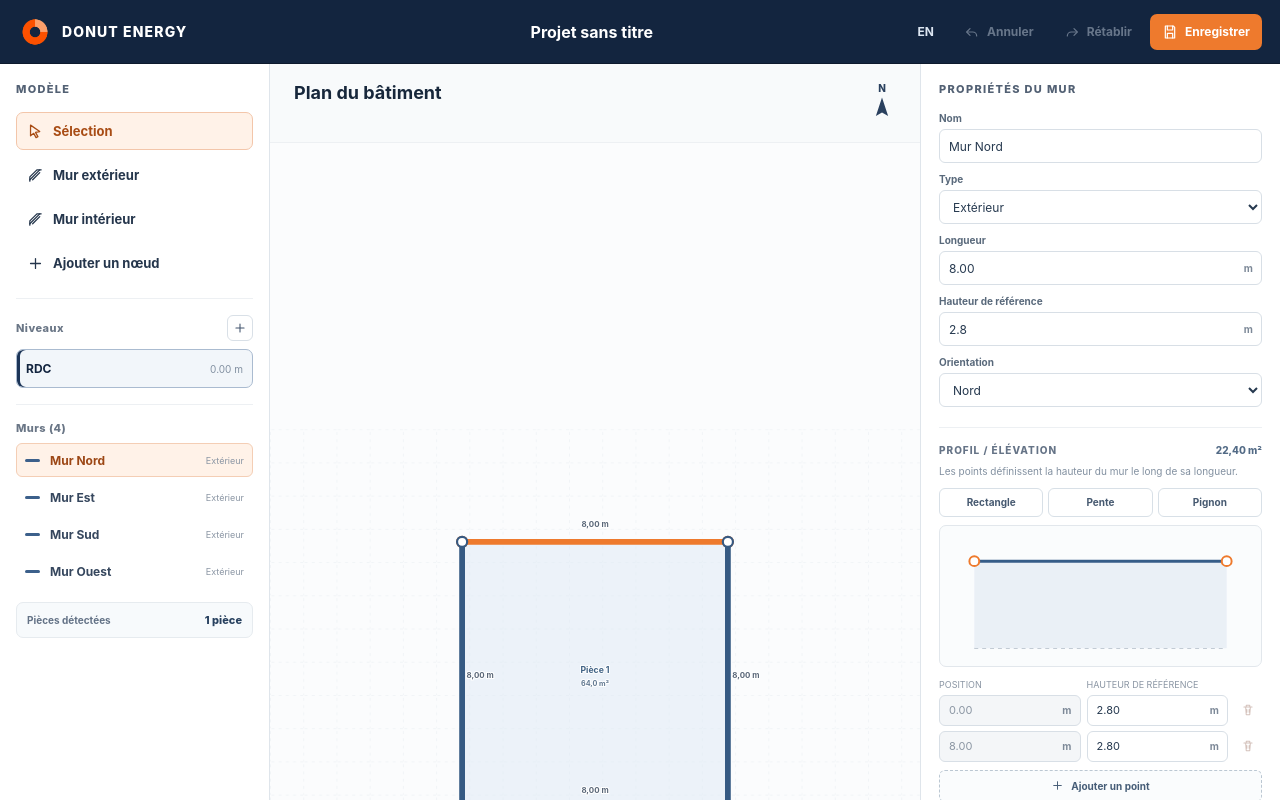
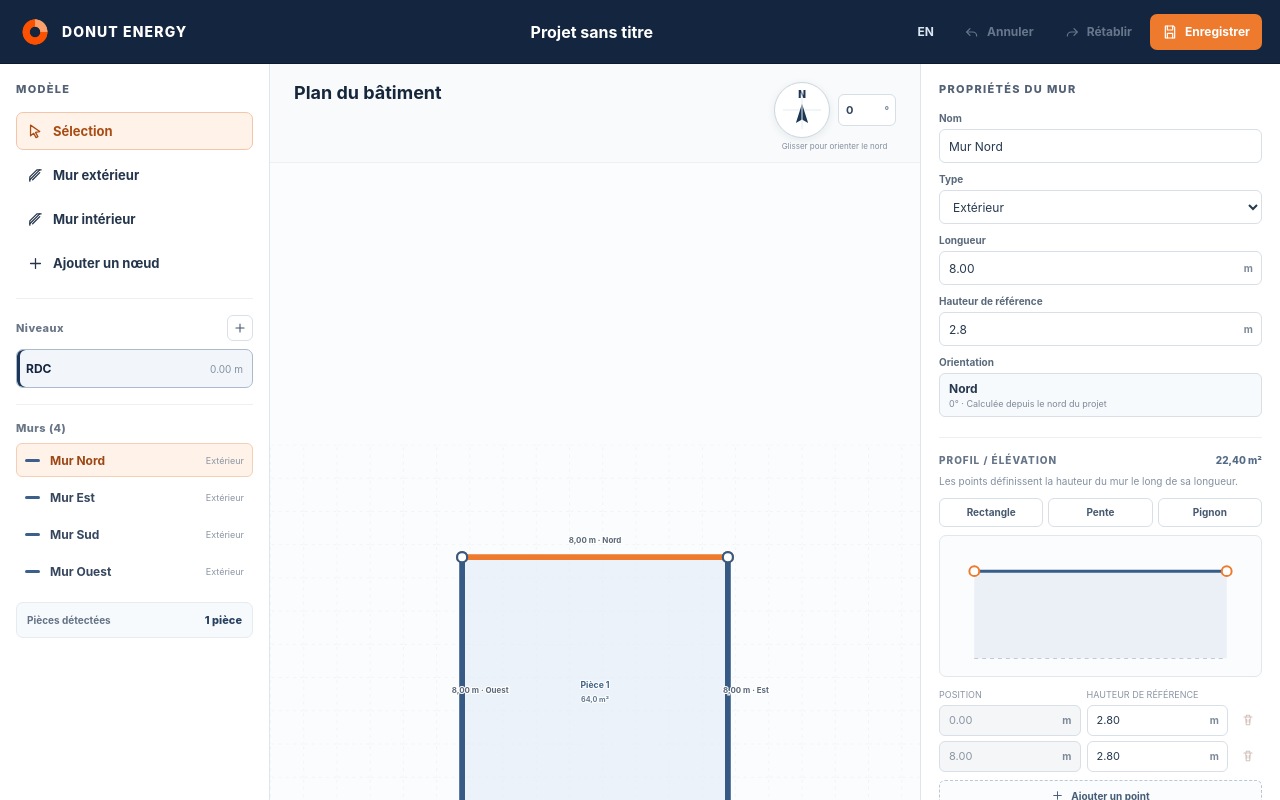
Before and after one commit to Romain76160/donut-energy, a React (Vite) app: page / in a window 1280 px wide. Shown: the top 800 px of the page. Built offline with nearby package versions, Linux system fonts and the light colour scheme.

Commit message:
Automatiser l’orientation des murs depuis le nord

```diff
--- a/src/App.tsx
+++ b/src/App.tsx
@@ -5,7 +5,7 @@ import { PlanCanvas } from "./components/PlanCanvas";
 import { StatusBar } from "./components/StatusBar";
 import { TopBar } from "./components/TopBar";
 import { WallInspector } from "./components/WallInspector";
-import { detectRooms, nearestWallPoint, projectFromLengthAngle, snapPoint, splitWallsAtPoint } from "./geometry";
+import { detectRooms, nearestWallPoint, projectFromLengthAngle, snapPoint, splitWallsAtPoint, wallAzimuthFromNorth, wallOrientationFromNorth } from "./geometry";
 import { translations, type Language } from "./i18n";
 import {
   createId,
@@ -53,6 +53,15 @@ const loadLanguage = (): Language => {
   }
 };
 
+const loadNorthAngle = () => {
+  try {
+    const value = Number(localStorage.getItem("donut-energy-north-angle"));
+    return Number.isFinite(value) ? ((value % 360) + 360) % 360 : 0;
+  } catch {
+    return 0;
+  }
+};
+
 const drawingMode = (mode: EditorMode) => mode === "draw-external" || mode === "draw-internal";
 
 function App() {
@@ -66,6 +75,7 @@ function App() {
   const [zoom, setZoom] = useState(1);
   const [saved, setSaved] = useState(false);
   const [language, setLanguage] = useState<Language>(loadLanguage);
+  const [northAngle, setNorthAngle] = useState(loadNorthAngle);
 
   const project = history.present;
   const activeLevel = useMemo(
@@ -84,6 +94,14 @@ function App() {
       .sort((a, b) => b.elevation - a.elevation)[0];
     return lower?.walls ?? [];
   }, [activeLevel, project.levels]);
+  const automaticOrientation = useMemo(() => {
+    if (!selectedWall || selectedWall.type !== "external" || !activeLevel) return null;
+    return wallOrientationFromNorth(selectedWall, activeLevel.walls, northAngle, rooms);
+  }, [selectedWall, activeLevel, northAngle, rooms]);
+  const automaticAzimuth = useMemo(() => {
+    if (!selectedWall || selectedWall.type !== "external" || !activeLevel) return null;
+    return wallAzimuthFromNorth(selectedWall, activeLevel.walls, northAngle, rooms);
+  }, [selectedWall, activeLevel, northAngle, rooms]);
 
   useEffect(() => {
     if (!activeLevel) {
@@ -109,6 +127,14 @@ function App() {
       // Language persistence is optional when storage is unavailable.
     }
   }, [language]);
+
+  useEffect(() => {
+    try {
+      localStorage.setItem("donut-energy-north-angle", String(northAngle));
+    } catch {
+      // North orientation persistence is optional when storage is unavailable.
+    }
+  }, [northAngle]);
 
   const commit = (update: (current: Project) => Project) => {
     setSaved(false);
@@ -390,16 +416,20 @@ function App() {
           mode={mode}
           zoom={zoom}
           draftStart={draftStart}
+          northAngle={northAngle}
           language={language}
           onSelectWall={setSelectedWallId}
           onClearSelection={() => setSelectedWallId(null)}
           onCanvasPoint={handleCanvasPoint}
           onZoomChange={setZoom}
+          onNorthAngleChange={setNorthAngle}
         />
         {selectedWall ? (
           <WallInspector
             wall={selectedWall}
             language={language}
+            automaticOrientation={automaticOrientation}
+            automaticAzimuth={automaticAzimuth}
             onUpdateWall={(patch) => updateSelectedWall((wall) => ({ ...wall, ...patch }))}
             onUpdateLength={updateWallLength}
             onAddLayer={() => updateSelectedWall((wall) => ({ ...wall, layers: [...wall.layers, { id: createId(), thicknessMm: 100, ...MATERIALS[5] }] }))}
--- a/src/components/PlanCanvas.tsx
+++ b/src/components/PlanCanvas.tsx
@@ -1,8 +1,9 @@
-import { useMemo, useRef, useState } from "react";
+import { useMemo, useRef, useState, type PointerEvent as ReactPointerEvent } from "react";
 import { LocateIcon, ZoomInIcon, ZoomOutIcon } from "../icons";
-import { snapPoint, type Room } from "../geometry";
-import { localeFor, translations, type Language } from "../i18n";
+import { snapPoint, wallOrientationFromNorth, type Room } from "../geometry";
+import { localeFor, orientationLabel, translations, type Language } from "../i18n";
 import { formatNumber, wallLength, type EditorMode, type Point, type Wall } from "../model";
+import "../north-control.css";
 
 const VIEW_WIDTH = 900;
 const VIEW_HEIGHT = 680;
@@ -17,14 +18,17 @@ type Props = {
   mode: EditorMode;
   zoom: number;
   draftStart: Point | null;
+  northAngle: number;
   language: Language;
   onSelectWall: (id: string) => void;
   onClearSelection: () => void;
   onCanvasPoint: (point: Point) => void;
   onZoomChange: (zoom: number) => void;
+  onNorthAngleChange: (angle: number) => void;
 };
 
 const isDrawing = (mode: EditorMode) => mode === "draw-external" || mode === "draw-internal";
+const normalizeNorthAngle = (value: number) => ((value % 360) + 360) % 360;
 
 export function PlanCanvas({
   walls,
@@ -34,17 +38,22 @@ export function PlanCanvas({
   mode,
   zoom,
   draftStart,
+  northAngle,
   language,
   onSelectWall,
   onClearSelection,
   onCanvasPoint,
   onZoomChange,
+  onNorthAngleChange,
 }: Props) {
   const svgRef = useRef<SVGSVGElement>(null);
+  const northDialRef = useRef<HTMLDivElement>(null);
   const [pointer, setPointer] = useState<Point | null>(null);
   const scale = BASE_SCALE * zoom;
   const text = translations[language];
   const locale = localeFor(language);
+  const northControlLabel = language === "fr" ? "Orientation du nord" : "North orientation";
+  const northHint = language === "fr" ? "Glisser pour orienter le nord" : "Drag to orient north";
 
   const project = (point: Point) => ({
     x: CENTER.x + point.x * scale,
@@ -58,6 +67,16 @@ export function PlanCanvas({
     const x = ((clientX - rect.left) / rect.width) * VIEW_WIDTH;
     const y = ((clientY - rect.top) / rect.height) * VIEW_HEIGHT;
     return snapPoint({ x: (x - CENTER.x) / scale, y: (y - CENTER.y) / scale }, walls);
+  };
+
+  const setNorthFromPointer = (event: ReactPointerEvent<HTMLDivElement>) => {
+    const dial = northDialRef.current;
+    if (!dial) return;
+    const rect = dial.getBoundingClientRect();
+    const dx = event.clientX - (rect.left + rect.width / 2);
+    const dy = event.clientY - (rect.top + rect.height / 2);
+    const angle = Math.atan2(dx, -dy) * 180 / Math.PI;
+    onNorthAngleChange(normalizeNorthAngle(Math.round(angle)));
   };
 
   const preview = useMemo(() => {
@@ -80,9 +99,59 @@ export function PlanCanvas({
           {isDrawing(mode) ? <p>{text.drawHint}</p> : null}
           {mode === "node" ? <p>{text.nodeHint}</p> : null}
         </div>
-        <div className="north-indicator" aria-label={text.north}>
-          <span>N</span>
-          <svg viewBox="0 0 32 32" aria-hidden="true"><path d="M16 4 23 25 16 21 9 25Z" /></svg>
+        <div className="north-control">
+          <div
+            ref={northDialRef}
+            className="north-dial"
+            role="slider"
+            tabIndex={0}
+            aria-label={northControlLabel}
+            aria-valuemin={0}
+            aria-valuemax={359}
+            aria-valuenow={Math.round(northAngle)}
+            onPointerDown={(event) => {
+              event.currentTarget.setPointerCapture(event.pointerId);
+              setNorthFromPointer(event);
+            }}
+            onPointerMove={(event) => {
+              if (event.currentTarget.hasPointerCapture(event.pointerId)) setNorthFromPointer(event);
+            }}
+            onPointerUp={(event) => {
+              if (event.currentTarget.hasPointerCapture(event.pointerId)) event.currentTarget.releasePointerCapture(event.pointerId);
+            }}
+            onPointerCancel={(event) => {
+              if (event.currentTarget.hasPointerCapture(event.pointerId)) event.currentTarget.releasePointerCapture(event.pointerId);
+            }}
+            onKeyDown={(event) => {
+              const step = event.shiftKey ? 15 : 1;
+              if (["ArrowRight", "ArrowUp"].includes(event.key)) {
+                event.preventDefault();
+                onNorthAngleChange(normalizeNorthAngle(northAngle + step));
+              }
+              if (["ArrowLeft", "ArrowDown"].includes(event.key)) {
+                event.preventDefault();
+                onNorthAngleChange(normalizeNorthAngle(northAngle - step));
+              }
+            }}
+          >
+            <div className="north-arrow" style={{ transform: `rotate(${northAngle}deg)` }} aria-hidden="true">
+              <span>N</span>
+              <svg viewBox="0 0 32 32"><path d="M16 3 23 25 16 21 9 25Z" /></svg>
+            </div>
+          </div>
+          <div className="north-angle-field">
+            <input
+              aria-label={northControlLabel}
+              type="number"
+              min="0"
+              max="359"
+              step="1"
+              value={Math.round(northAngle)}
+              onChange={(event) => onNorthAngleChange(normalizeNorthAngle(Number(event.target.value)))}
+            />
+            <b>°</b>
+          </div>
+          <small>{northHint}</small>
         </div>
       </div>
       <svg
@@ -138,6 +207,9 @@ export function PlanCanvas({
           const midX = (start.x + end.x) / 2;
           const midY = (start.y + end.y) / 2;
           const horizontal = Math.abs(end.x - start.x) >= Math.abs(end.y - start.y);
+          const automaticOrientation = wall.type === "external"
+            ? wallOrientationFromNorth(wall, walls, northAngle, rooms)
+            : null;
           return (
             <g
               key={wall.id}
@@ -153,7 +225,7 @@ export function PlanCanvas({
               <circle className="wall-node" cx={start.x} cy={start.y} r="7" />
               <circle className="wall-node" cx={end.x} cy={end.y} r="7" />
               <text x={midX + (horizontal ? 0 : 25)} y={midY + (horizontal ? -20 : 4)} textAnchor="middle">
-                {formatNumber(wallLength(wall), 2, locale)} m
+                {formatNumber(wallLength(wall), 2, locale)} m{automaticOrientation ? ` · ${orientationLabel(automaticOrientation, language)}` : ""}
               </text>
             </g>
           );
--- a/src/components/WallInspector.tsx
+++ b/src/components/WallInspector.tsx
@@ -13,11 +13,11 @@ import {
 } from "../model";
 import { wallArea, wallResistance, wallUValue } from "../thermal";
 
-const ORIENTATIONS: Orientation[] = ["Nord", "Est", "Sud", "Ouest"];
-
 type Props = {
   wall: Wall | null;
   language: Language;
+  automaticOrientation: Orientation | null;
+  automaticAzimuth: number | null;
   onUpdateWall: (patch: Partial<Wall>) => void;
   onUpdateLength: (length: number) => void;
   onAddLayer: () => void;
@@ -62,6 +62,8 @@ function ProfilePreview({ wall }: { wall: Wall }) {
 export function WallInspector({
   wall,
   language,
+  automaticOrientation,
+  automaticAzimuth,
   onUpdateWall,
   onUpdateLength,
   onAddLayer,
@@ -74,6 +76,7 @@ export function WallInspector({
 }: Props) {
   const text = translations[language];
   const locale = localeFor(language);
+  const automaticLabel = language === "fr" ? "Calculée depuis le nord du projet" : "Calculated from project north";
 
   if (!wall) return null;
   const profile = normalizeProfile(wall);
@@ -132,9 +135,12 @@ export function WallInspector({
         </label>
         <label>
           <span>{text.orientation}</span>
-          <select value={wall.orientation} onChange={(event) => onUpdateWall({ orientation: event.target.value as Orientation })}>
-            {ORIENTATIONS.map((orientation) => <option key={orientation} value={orientation}>{orientationLabel(orientation, language)}</option>)}
-          </select>
+          <div className="orientation-readonly">
+            <strong>{wall.type === "internal" ? text.internal : automaticOrientation ? orientationLabel(automaticOrientation, language) : "—"}</strong>
+            <small>
+              {wall.type === "external" && automaticAzimuth !== null ? `${formatNumber(automaticAzimuth, 0, locale)}° · ` : ""}{automaticLabel}
+            </small>
+          </div>
         </label>
       </div>
 
--- a/src/geometry.ts
+++ b/src/geometry.ts
@@ -1,4 +1,4 @@
-import { createId, orientationFromPoints, pointsEqual, rectangleProfile, wallLength, type Point, type Wall } from "./model";
+import { createId, orientationFromPoints, pointsEqual, rectangleProfile, wallLength, type Orientation, type Point, type Wall } from "./model";
 
 export type Room = {
   id: string;
@@ -11,6 +11,57 @@ export type Room = {
 
 const ROUNDING = 1000;
 const pointKey = (point: Point) => `${Math.round(point.x * ROUNDING)},${Math.round(point.y * ROUNDING)}`;
+const normalizeAngle = (value: number) => ((value % 360) + 360) % 360;
+
+const orientationFromAzimuth = (azimuth: number): Orientation => {
+  const normalized = normalizeAngle(azimuth);
+  if (normalized >= 315 || normalized < 45) return "Nord";
+  if (normalized < 135) return "Est";
+  if (normalized < 225) return "Sud";
+  return "Ouest";
+};
+
+const roomUsesWall = (room: Room, wall: Wall) => room.polygon.some((point, index) => {
+  const next = room.polygon[(index + 1) % room.polygon.length];
+  return (
+    (pointsEqual(point, wall.start, 0.02) && pointsEqual(next, wall.end, 0.02)) ||
+    (pointsEqual(point, wall.end, 0.02) && pointsEqual(next, wall.start, 0.02))
+  );
+});
+
+const envelopeCenter = (walls: Wall[]): Point => {
+  const envelope = walls.filter((wall) => wall.type === "external");
+  const source = envelope.length ? envelope : walls;
+  const points = source.flatMap((wall) => [wall.start, wall.end]);
+  if (!points.length) return { x: 0, y: 0 };
+  return points.reduce(
+    (center, point) => ({ x: center.x + point.x / points.length, y: center.y + point.y / points.length }),
+    { x: 0, y: 0 },
+  );
+};
+
+export const wallAzimuthFromNorth = (wall: Wall, walls: Wall[], northAngleDeg: number, rooms?: Room[]) => {
+  const dx = wall.end.x - wall.start.x;
+  const dy = wall.end.y - wall.start.y;
+  const length = Math.hypot(dx, dy);
+  if (length < 0.001) return 0;
+
+  const midpoint = { x: (wall.start.x + wall.end.x) / 2, y: (wall.start.y + wall.end.y) / 2 };
+  const detectedRooms = rooms ?? detectRooms(walls);
+  const adjacentRoom = detectedRooms.find((room) => roomUsesWall(room, wall));
+  const reference = adjacentRoom?.centroid ?? envelopeCenter(walls);
+  const away = { x: midpoint.x - reference.x, y: midpoint.y - reference.y };
+
+  const leftNormal = { x: dy / length, y: -dx / length };
+  const leftScore = leftNormal.x * away.x + leftNormal.y * away.y;
+  const normal = leftScore >= 0 ? leftNormal : { x: -leftNormal.x, y: -leftNormal.y };
+
+  const absoluteBearing = normalizeAngle(Math.atan2(normal.x, -normal.y) * 180 / Math.PI);
+  return normalizeAngle(absoluteBearing - northAngleDeg);
+};
+
+export const wallOrientationFromNorth = (wall: Wall, walls: Wall[], northAngleDeg: number, rooms?: Room[]): Orientation =>
+  orientationFromAzimuth(wallAzimuthFromNorth(wall, walls, northAngleDeg, rooms));
 
 export const snapToGrid = (point: Point, step = 0.5): Point => ({
   x: Math.round(point.x / step) * step,
--- /dev/null
+++ b/src/north-control.css
@@ -0,0 +1,99 @@
+.north-control {
+  display: grid;
+  grid-template-columns: 58px 58px;
+  align-items: center;
+  justify-items: center;
+  gap: 4px 7px;
+  color: #2a405e;
+}
+
+.north-dial {
+  position: relative;
+  width: 56px;
+  height: 56px;
+  border: 1px solid #ccd6df;
+  border-radius: 50%;
+  background: #fff;
+  box-shadow: 0 2px 8px rgba(28, 48, 75, .08);
+  touch-action: none;
+  user-select: none;
+  cursor: grab;
+  outline: none;
+}
+
+.north-dial:active { cursor: grabbing; }
+.north-dial:focus-visible { box-shadow: 0 0 0 3px rgba(71, 120, 184, .18); border-color: #7f9bb9; }
+.north-dial::before, .north-dial::after {
+  content: "";
+  position: absolute;
+  inset: 50% auto auto 50%;
+  background: #e6ebf0;
+  pointer-events: none;
+}
+.north-dial::before { width: 38px; height: 1px; transform: translate(-50%, -50%); }
+.north-dial::after { width: 1px; height: 38px; transform: translate(-50%, -50%); }
+
+.north-arrow {
+  position: absolute;
+  inset: 4px;
+  display: flex;
+  flex-direction: column;
+  align-items: center;
+  transform-origin: 50% 50%;
+  transition: transform 70ms linear;
+  pointer-events: none;
+}
+
+.north-arrow span {
+  height: 14px;
+  color: #1d3656;
+  font-size: 10px;
+  line-height: 14px;
+  font-weight: 900;
+}
+
+.north-arrow svg {
+  width: 28px;
+  height: 28px;
+  fill: #1d3656;
+}
+
+.north-angle-field {
+  position: relative;
+  width: 58px;
+}
+
+.north-angle-field input {
+  width: 100%;
+  height: 32px;
+  padding: 0 20px 0 7px;
+  border: 1px solid #d6dee6;
+  border-radius: 6px;
+  background: #fff;
+  color: #31475f;
+  font-size: 11px;
+  font-weight: 750;
+  outline: none;
+}
+
+.north-angle-field input:focus { border-color: #7f9bb9; box-shadow: 0 0 0 2px rgba(71, 120, 184, .1); }
+.north-angle-field b { position: absolute; right: 7px; top: 50%; transform: translateY(-50%); color: #7a8795; font-size: 10px; pointer-events: none; }
+.north-control small { grid-column: 1 / -1; max-width: 123px; color: #8390a0; font-size: 8px; line-height: 1.2; text-align: center; }
+
+.orientation-readonly {
+  min-height: 44px;
+  padding: 7px 9px;
+  border: 1px solid #d8dfe6;
+  border-radius: 6px;
+  background: #f7fafc;
+  display: grid;
+  gap: 2px;
+}
+.orientation-readonly strong { color: #26394f; font-size: 12px; }
+.orientation-readonly small { color: #7d8998; font-size: 9px; line-height: 1.25; }
+
+@media (max-width: 860px) {
+  .north-control { grid-template-columns: 48px 56px; }
+  .north-dial { width: 48px; height: 48px; }
+  .north-control small { display: none; }
+}
```
Also changed, not shown: 1 other file (tests, documents, lock files or other folders).
